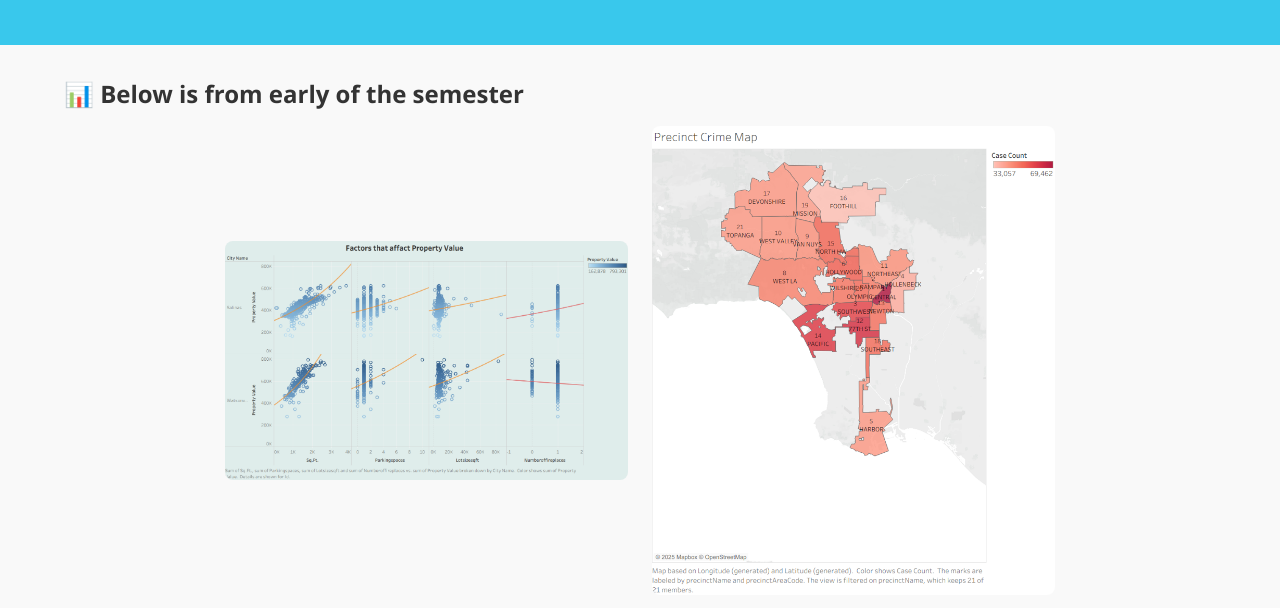
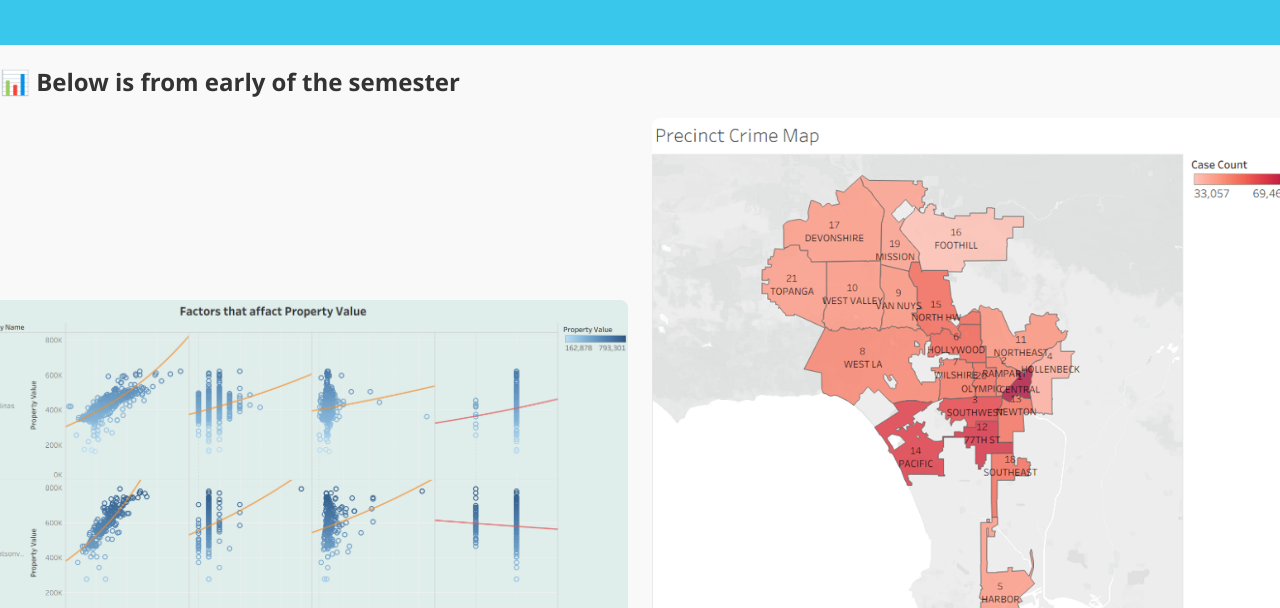
Before and after one commit to vonfxl/LeFan_Porfolio, a plain HTML site: page Tableau.html in a window 1280 px wide. Shown: the part 143-751 px from the top of the page. Drawn offline with Linux system fonts and the light colour scheme.

Commit message:
Update Portfolio.css

```diff
--- a/Portfolio.css
+++ b/Portfolio.css
@@ -47,7 +47,7 @@ main {
   margin-top: 0;
 }
 
-.about-me {
+.content-section {
   display: flex;
   align-items: flex-start;
   gap: 2rem;
@@ -81,17 +81,6 @@ footer {
 }
 
         /* Tableau */
-.dashboard-gallery {
-  width: 90%;
-  margin: auto;
-  margin-top: 2rem;
-    }
-
-.dashboard-gallery h2 {
-  text-align: left;
-  margin-top: 2rem;
-  margin-bottom: 1rem;
-}
 
 .img-row {
   display: flex;
@@ -102,7 +91,7 @@ footer {
 }
 
 .img-row img {
-  width: 35%;
+  width: 50%;
   max-width: 1000px;
   border-radius: 8px;
   object-fit: cover;
```
